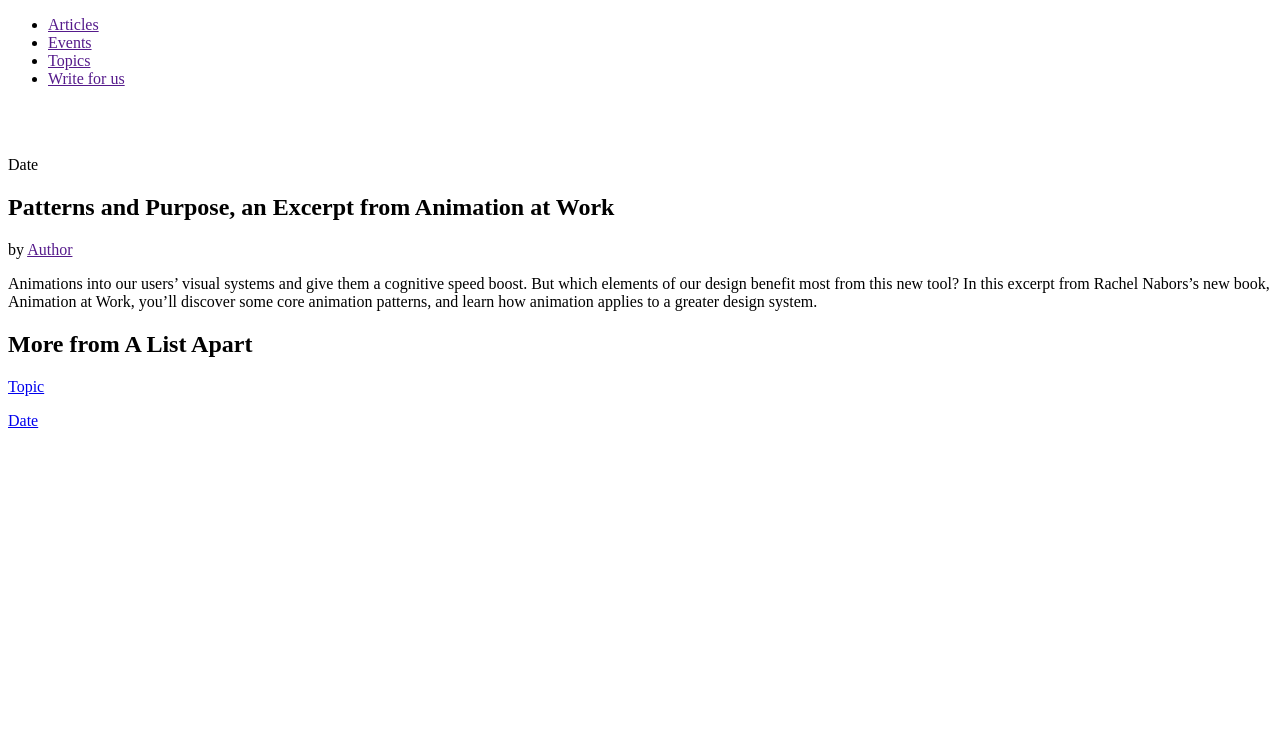
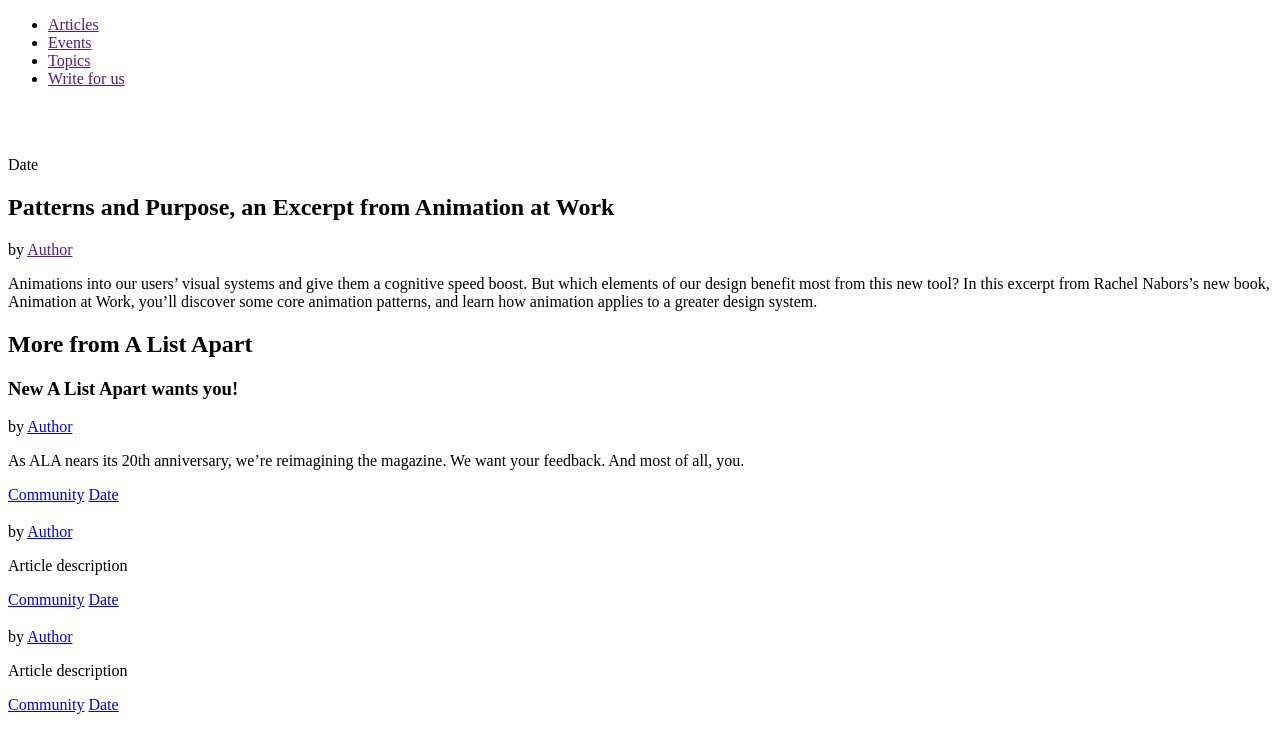
Before and after one commit to cece24/html-layout, a plain HTML site: page index.html in a window 1280 px wide. Drawn offline with Linux system fonts and the light colour scheme.

Commit message:
Change article template

```diff
--- a/index.html
+++ b/index.html
@@ -32,12 +32,35 @@
         <h2>More from A List Apart</h2>
 
         <article>
+          <h3>New A List Apart wants you!</h3>
+          <p>by <a href="#">Author</a></p>
+          <p>As ALA nears its 20th anniversary, we’re reimagining the magazine. We want your feedback. And most of all, you.</p>
+          <p>
+            <span><a href="#">Community</a></span>
+            <span><a href="#">Date</a></span>
+          </p>
+        </article>
+
+        <article>
           <h3></h3>
-          <p><a href="#"> </a></p>
-          <p></p>
-          <p><a href="#">Topic</a></p>
-          <p><a href="#">Date</a></p>
+          <p>by <a href="#">Author</a></p>
+          <p>Article description</p>
+          <p>
+            <span><a href="#">Community</a></span>
+            <span><a href="#">Date</a></span>
+          </p>
         </article>
+
+        <article>
+          <h3></h3>
+          <p>by <a href="#">Author</a></p>
+          <p>Article description</p>
+          <p>
+            <span><a href="#">Community</a></span>
+            <span><a href="#">Date</a></span>
+          </p>
+        </article>
+
       </section>
     </main>
 
```
